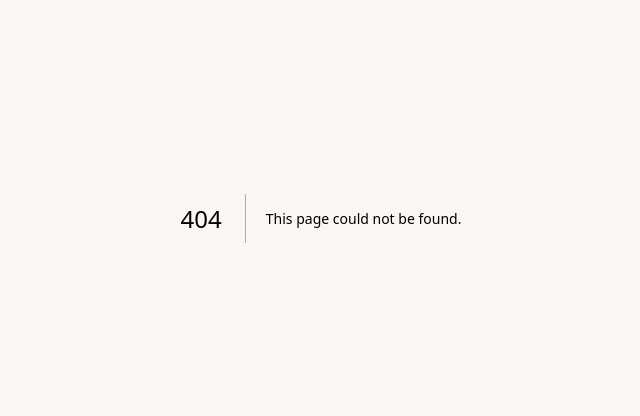
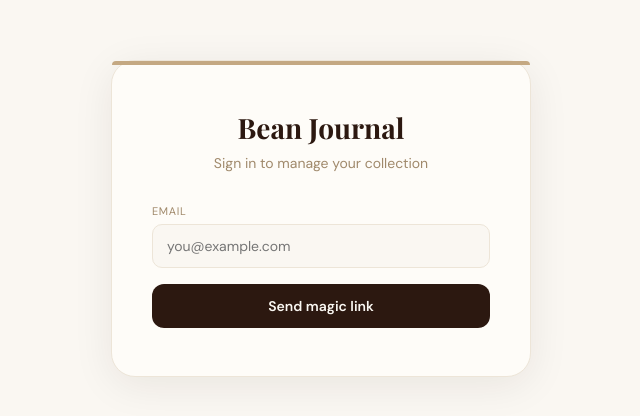
Before and after one commit to karthiksetty/bean-journal, a Next.js app: page /login in a window 1280 px wide. Before the commit this address had no page. Shown: the part 182-598 px from the top of the page, without its empty margins (319-959 px from the left). Built offline with nearby package versions, Linux system fonts and the light colour scheme.

Commit message:
Add Supabase magic link auth

```diff
--- /dev/null
+++ b/app/login/page.jsx
@@ -0,0 +1,80 @@
+"use client";
+import { useState } from "react";
+import { createClient } from "@supabase/supabase-js";
+
+const supabase = createClient(
+  "https://uumvzroswrgqmaeoqajc.supabase.co",
+  "eyJhbGciOiJIUzI1NiIsInR5cCI6IkpXVCJ9.eyJpc3MiOiJzdXBhYmFzZSIsInJlZiI6InV1bXZ6cm9zd3JncW1hZW9xYWpjIiwicm9sZSI6ImFub24iLCJpYXQiOjE3NzMwODAwMDksImV4cCI6MjA4ODY1NjAwOX0.IPfyrSTzVa8gVjAj1wk8KUwDd19_RzBonXOLXxofw0I"
+);
+
+export default function LoginPage() {
+  const [email, setEmail] = useState("");
+  const [sent, setSent] = useState(false);
+  const [loading, setLoading] = useState(false);
+  const [error, setError] = useState("");
+
+  const handleSend = async (e) => {
+    e.preventDefault();
+    if (!email.trim()) return;
+    setLoading(true);
+    setError("");
+    const { error } = await supabase.auth.signInWithOtp({
+      email: email.trim(),
+      options: { emailRedirectTo: `${window.location.origin}/auth/callback` },
+    });
+    setLoading(false);
+    if (error) setError(error.message);
+    else setSent(true);
+  };
+
+  return (
+    <>
+      <style>{`
+        @import url('https://fonts.googleapis.com/css2?family=Playfair+Display:wght@700&family=DM+Sans:wght@400;500;600&display=swap');
+        * { box-sizing: border-box; margin: 0; padding: 0; }
+      `}</style>
+      <div style={{ minHeight: "100vh", background: "#FAF7F2", display: "flex", alignItems: "center", justifyContent: "center", padding: "20px" }}>
+        <div style={{ background: "#FEFCF8", border: "1px solid #EDE5D8", borderRadius: "24px", padding: "48px 40px", width: "100%", maxWidth: "420px", boxShadow: "0 8px 40px rgba(44,24,16,0.08)", position: "relative" }}>
+          <div style={{ position: "absolute", top: 0, left: 0, right: 0, height: "4px", background: "#C4A882", borderRadius: "24px 24px 0 0" }} />
+
+          <div style={{ textAlign: "center", marginBottom: "32px" }}>
+            <h1 style={{ fontSize: "28px", fontWeight: "700", color: "#2C1810", fontFamily: "'Playfair Display', serif", marginBottom: "8px" }}>Bean Journal</h1>
+            <p style={{ fontSize: "14px", color: "#A0896B", fontFamily: "'DM Sans', sans-serif" }}>Sign in to manage your collection</p>
+          </div>
+
+          {sent ? (
+            <div style={{ textAlign: "center" }}>
+              <div style={{ fontSize: "40px", marginBottom: "16px" }}>☕</div>
+              <p style={{ fontSize: "16px", fontWeight: "600", color: "#2C1810", fontFamily: "'DM Sans', sans-serif", marginBottom: "8px" }}>Check your email</p>
+              <p style={{ fontSize: "13px", color: "#A0896B", fontFamily: "'DM Sans', sans-serif", lineHeight: "1.6" }}>
+                We sent a magic link to <strong style={{ color: "#2C1810" }}>{email}</strong>. Click it to sign in.
+              </p>
+            </div>
+          ) : (
+            <form onSubmit={handleSend} style={{ display: "grid", gap: "16px" }}>
+              <div>
+                <label style={{ display: "block", fontSize: "11px", color: "#A0896B", fontFamily: "'DM Sans', sans-serif", textTransform: "uppercase", letterSpacing: "0.06em", marginBottom: "6px" }}>Email</label>
+                <input
+                  type="email"
+                  value={email}
+                  onChange={e => setEmail(e.target.value)}
+                  placeholder="you@example.com"
+                  required
+                  style={{ width: "100%", padding: "12px 14px", border: "1px solid #EDE5D8", borderRadius: "10px", background: "#FAF7F2", fontSize: "14px", color: "#2C1810", fontFamily: "'DM Sans', sans-serif", outline: "none" }}
+                />
+              </div>
+              {error && <p style={{ fontSize: "13px", color: "#DC2626", fontFamily: "'DM Sans', sans-serif" }}>{error}</p>}
+              <button
+                type="submit"
+                disabled={loading}
+                style={{ padding: "13px", background: "#2C1810", border: "none", borderRadius: "12px", color: "#FAF7F2", fontSize: "14px", fontWeight: "600", cursor: loading ? "not-allowed" : "pointer", fontFamily: "'DM Sans', sans-serif", opacity: loading ? 0.7 : 1 }}
+              >
+                {loading ? "Sending…" : "Send magic link"}
+              </button>
+            </form>
+          )}
+        </div>
+      </div>
+    </>
+  );
+}
```
Also changed, not shown: app/auth/callback/page.jsx (added, +37 -0 lines), app/page.jsx (+26 -3 lines).
